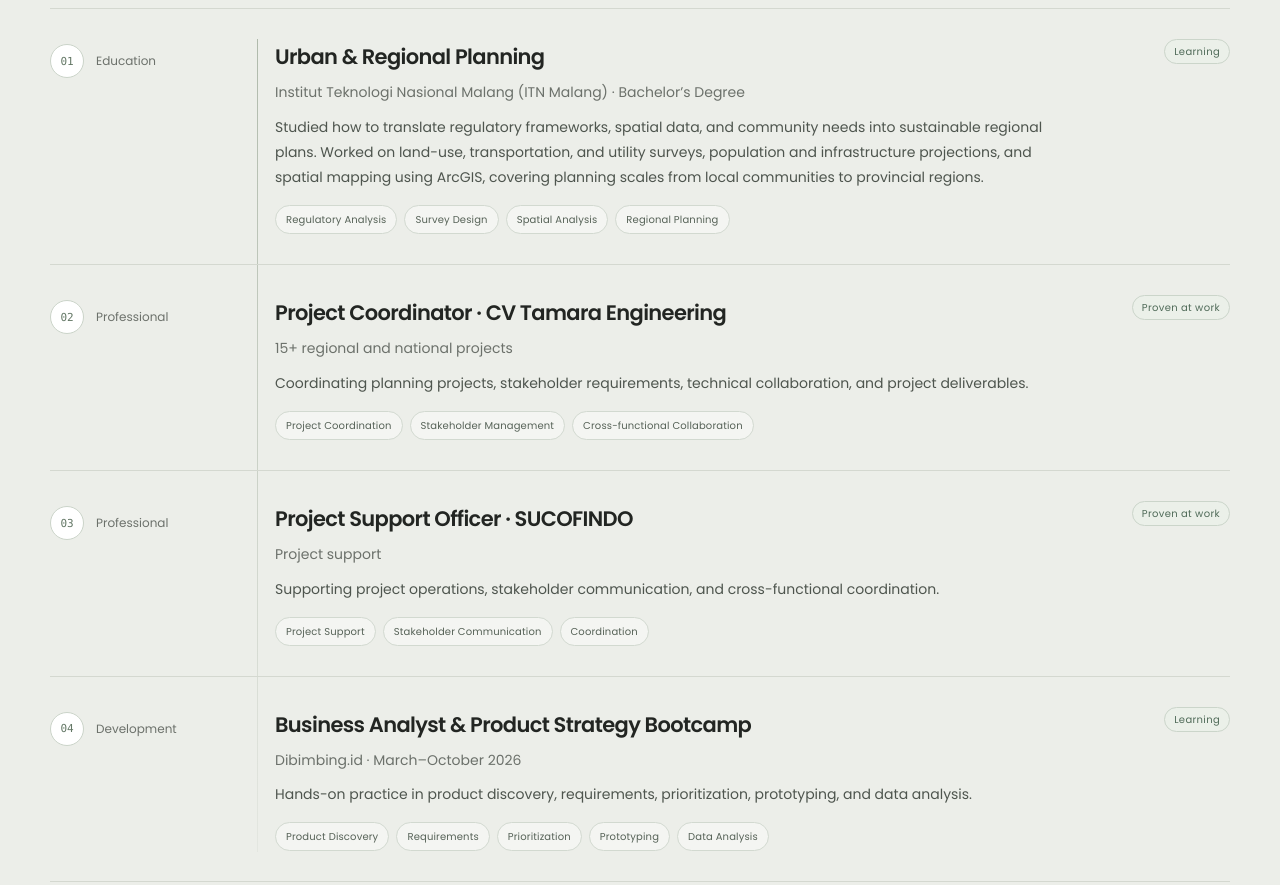
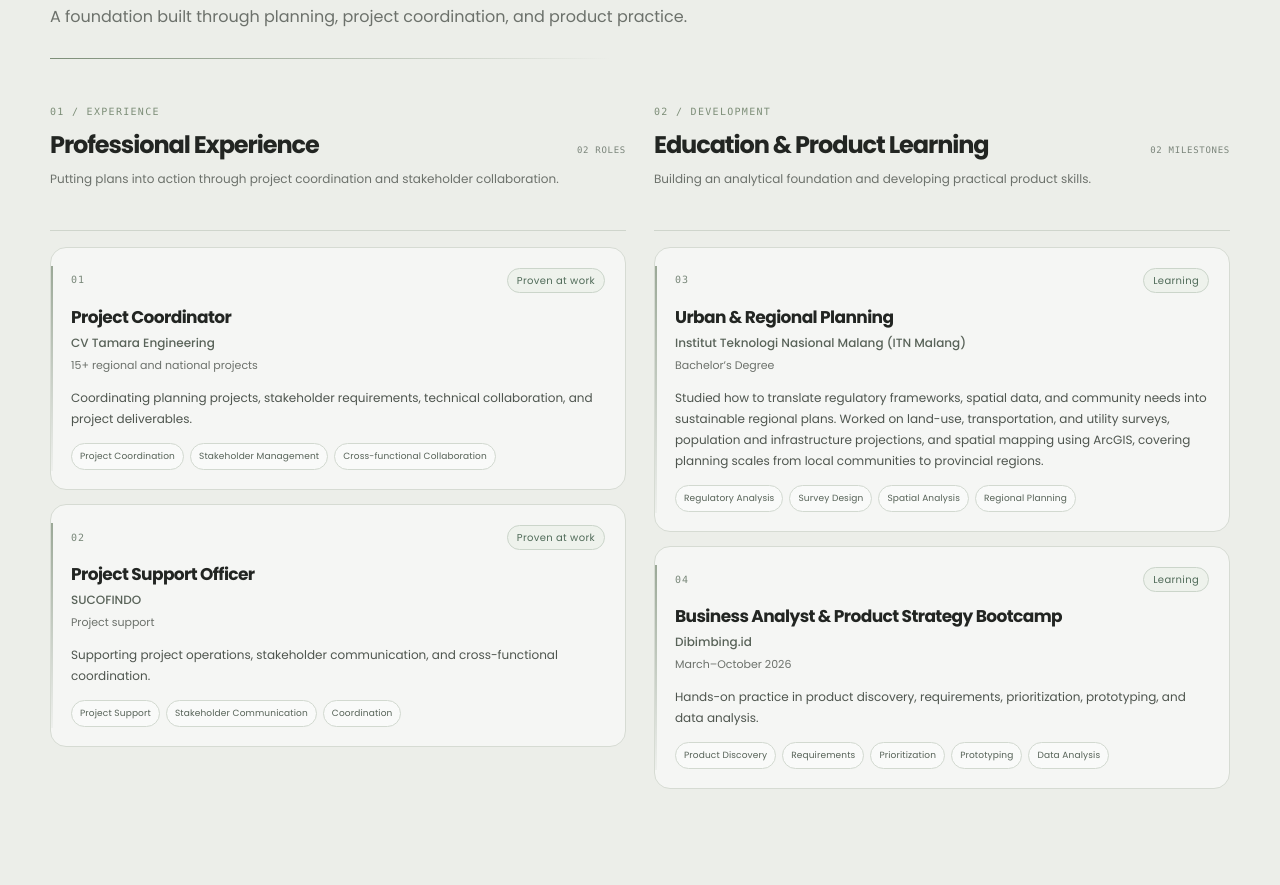
Before and after one commit to rosnymartikasari-source/Rosnyyandari-Martikasari-Portfolio, a plain HTML site: page index.html in a window 1280 px wide. Shown: the part 1246-2131 px from the top of the page. Drawn offline with Linux system fonts and the light colour scheme.

Commit message:
Update index.html

```diff
--- a/index.html
+++ b/index.html
@@ -12,16 +12,17 @@
 *{box-sizing:border-box}html{scroll-behavior:smooth;scroll-padding-top:92px}body{margin:0;background:var(--bg);color:var(--ink);font-family:'Poppins',sans-serif;font-size:16px;line-height:1.7}a{color:inherit;text-decoration:none}button{font:inherit;color:inherit;cursor:pointer}img{max-width:100%;display:block}
 .wrap{width:min(var(--max),calc(100% - 64px));margin:auto}.section{padding:110px 0}.eyebrow{font-size:12px;letter-spacing:.14em;text-transform:uppercase;color:var(--muted);font-weight:500}.section-head{max-width:780px;margin-bottom:46px}.section-head h2{font-size:clamp(36px,4.3vw,54px);line-height:1.18;letter-spacing:-.045em;margin:14px 0 16px;font-weight:600}.section-head p{color:var(--muted);max-width:650px;margin:0}.small{font-size:13px;color:var(--muted)}
 header{position:sticky;top:0;z-index:50;background:rgba(246,246,243,.94);backdrop-filter:blur(14px);border-bottom:1px solid var(--line)}.nav{height:72px;display:flex;align-items:center;justify-content:space-between}.logo{font-size:20px;font-weight:800;letter-spacing:-.06em}.navlinks{display:flex;gap:28px;align-items:center}.navlinks a{font-size:13px;color:#50554f;transition:color .2s}.navlinks a:hover{color:var(--ink)}.menu-btn{display:none;border:1px solid var(--line);background:transparent;border-radius:10px;padding:8px 12px}
-.hero{padding:76px 0 82px;min-height:calc(100vh - 72px);display:flex;align-items:center}.hero-grid{display:grid;grid-template-columns:minmax(0,1.18fr) minmax(300px,.82fr);gap:clamp(34px,4vw,52px);align-items:center}.hero-kicker{display:flex;align-items:center;gap:10px;margin-bottom:24px}.dot{width:8px;height:8px;background:var(--accent);border-radius:50%}.hero h1{font-size:clamp(42px,5.1vw,70px);line-height:1.04;letter-spacing:-.065em;font-weight:700;margin:0 0 22px}.hero h1 .soft{color:#8b9189}.hero-copy{font-size:16px;max-width:620px;color:#565c55;margin-bottom:26px;line-height:1.8}.hero-actions{display:flex;gap:12px;flex-wrap:wrap}.btn{display:inline-flex;align-items:center;gap:9px;padding:13px 20px;border:1px solid var(--ink);border-radius:999px;font-size:13px;font-weight:500;transition:.2s}.btn.primary{background:var(--ink);color:white}.btn.primary:hover{background:var(--accent);border-color:var(--accent)}.btn.secondary:hover{background:var(--accent2);border-color:var(--accent2)}.hero-visual {
+.hero{padding:76px 0 82px;min-height:calc(100vh - 72px);display:flex;align-items:center}.hero-grid{display:grid;grid-template-columns:minmax(0,1.05fr) minmax(420px,.95fr);gap:clamp(30px,3.5vw,44px);align-items:center}.hero-kicker{display:flex;align-items:center;gap:10px;margin-bottom:24px}.dot{width:8px;height:8px;background:var(--accent);border-radius:50%}.hero h1{font-size:clamp(42px,5.1vw,70px);line-height:1.04;letter-spacing:-.065em;font-weight:700;margin:0 0 22px}.hero h1 .soft{color:#8b9189}.hero-copy{font-size:16px;max-width:620px;color:#565c55;margin-bottom:26px;line-height:1.8}.hero-actions{display:flex;gap:12px;flex-wrap:wrap}.btn{display:inline-flex;align-items:center;gap:9px;padding:13px 20px;border:1px solid var(--ink);border-radius:999px;font-size:13px;font-weight:500;transition:.2s}.btn.primary{background:var(--ink);color:white}.btn.primary:hover{background:var(--accent);border-color:var(--accent)}.btn.secondary:hover{background:var(--accent2);border-color:var(--accent2)}.hero-visual {
   width: 100%;
-  height: 500px;
+  height: clamp(420px, 43vw, 560px);
   display: flex;
-  justify-content: center;
-  align-items: center;
-}.portrait-placeholder {
+  justify-content: stretch;
+  align-items: stretch;
+}
+.portrait-placeholder {
   width: 100%;
-  max-width: 500px;
-  height: 500px;
+  max-width: none;
+  height: 100%;
   overflow: hidden;
   border-radius: 24px;
   background: #e8e9e4;
@@ -55,9 +56,9 @@ header{position:sticky;top:0;z-index:50;background:rgba(246,246,243,.94);backdro
 .puzzle-detail{background:#f0f1ed;border-radius:24px;padding:36px;min-height:390px;display:flex;flex-direction:column;justify-content:center}.puzzle-detail h3{font-size:clamp(25px,2.7vw,34px);line-height:1.2;letter-spacing:-.045em;margin:12px 0 14px}.puzzle-detail>p{color:#596159;font-size:15px;margin:0 0 24px}.puzzle-tags{display:flex;flex-wrap:wrap;gap:8px}.puzzle-tags span{border:1px solid #cfd5cd;background:rgba(255,255,255,.45);border-radius:99px;padding:7px 11px;font-size:12px}.puzzle-evidence{border-top:1px solid #d4d8d0;margin-top:28px;padding-top:18px}.evidence-label{font-size:10px;letter-spacing:.12em;text-transform:uppercase;color:#7a8178}.puzzle-evidence p{font-size:13px;margin:5px 0 0;color:#4e554e}.puzzle-hint{font-size:11px;color:#777e76;margin-top:22px}
 @media(max-width:850px){.puzzle-layout{grid-template-columns:1fr;gap:24px}.puzzle-board{max-width:500px}.puzzle-detail{min-height:320px}}
 @media(max-width:640px){.puzzle-board{gap:8px;padding:5px}.puzzle-piece{min-height:145px;padding:16px;border-radius:22px 9px 22px 9px}.puzzle-piece:nth-child(2),.puzzle-piece:nth-child(3){border-radius:9px 22px 9px 22px}.piece-name{font-size:22px}.piece-caption{font-size:10px}.puzzle-center{width:78px;height:78px;font-size:16px}.puzzle-center span{font-size:7px}.puzzle-detail{padding:24px}}
-@media(max-width:1000px){.hero-grid{grid-template-columns:minmax(0,1.08fr) minmax(260px,.92fr);gap:30px}.hero-visual{height:420px}.portrait-placeholder{height:420px}.hero h1{font-size:clamp(40px,5.3vw,60px)}}
-@media(max-width:850px){.wrap{width:min(var(--max),calc(100% - 40px))}.section{padding:80px 0}.navlinks{gap:16px}.hero-grid{grid-template-columns:1fr .72fr;gap:32px}.hero-visual{min-height:360px}.portrait-placeholder{height:360px}.hero h1{font-size:clamp(44px,8vw,68px)}.about-grid{gap:40px}.project-cover{height:230px}.interest-grid{grid-template-columns:1fr 1fr}}
-@media(max-width:640px){html{scroll-padding-top:78px}.nav{height:64px}.menu-btn{display:block}.navlinks{display:none;position:absolute;top:64px;left:0;right:0;background:var(--bg);border-bottom:1px solid var(--line);padding:18px 20px 22px;flex-direction:column;align-items:flex-start;gap:16px}.navlinks.open{display:flex}.hero{padding:64px 0 70px;min-height:auto}.hero-grid{grid-template-columns:1fr;gap:30px}.hero h1{font-size:clamp(43px,12vw,65px)}.hero-copy{font-size:16px}.hero-visual{min-height:320px;height:320px}.portrait-placeholder{width:280px;height:320px}.about-grid{grid-template-columns:1fr;gap:24px}.about-label{position:static}.about-text p{font-size:17px}.timeline-item{grid-template-columns:1fr;gap:9px;padding:24px 0}.timeline-title{font-size:19px}.skill-explorer{grid-template-columns:1fr}.skill-panel{min-height:260px;padding:25px}.project-grid{grid-template-columns:1fr}.project-cover{height:220px}.project-info h3{font-size:21px}.interest-grid{grid-template-columns:1fr}.contact-wrap{padding:30px 24px}.contact h2{font-size:38px}.modal-box{padding:28px 22px}.modal-box h2{font-size:28px}.footer-inner{gap:8px}}
+@media(max-width:1000px){.hero-grid{grid-template-columns:minmax(0,1fr) minmax(320px,.9fr);gap:28px}.hero-visual{height:clamp(420px,46vw,490px)}.hero h1{font-size:clamp(40px,5.3vw,60px)}}
+@media(max-width:850px){.wrap{width:min(var(--max),calc(100% - 40px))}.section{padding:80px 0}.navlinks{gap:16px}.hero-grid{grid-template-columns:minmax(0,1fr) minmax(280px,.82fr);gap:24px}.hero-visual{height:390px}.hero h1{font-size:clamp(40px,6.5vw,58px)}.about-grid{gap:40px}.project-cover{height:230px}.interest-grid{grid-template-columns:1fr 1fr}}
+@media(max-width:640px){html{scroll-padding-top:78px}.nav{height:64px}.menu-btn{display:block}.navlinks{display:none;position:absolute;top:64px;left:0;right:0;background:var(--bg);border-bottom:1px solid var(--line);padding:18px 20px 22px;flex-direction:column;align-items:flex-start;gap:16px}.navlinks.open{display:flex}.hero{padding:64px 0 70px;min-height:auto}.hero-grid{grid-template-columns:1fr;gap:30px}.hero h1{font-size:clamp(43px,12vw,65px)}.hero-copy{font-size:16px}.hero-visual{min-height:0;height:clamp(320px,95vw,420px)}.portrait-placeholder{width:100%;height:100%;max-width:none}.about-grid{grid-template-columns:1fr;gap:24px}.about-label{position:static}.about-text p{font-size:17px}.timeline-item{grid-template-columns:1fr;gap:9px;padding:24px 0}.timeline-title{font-size:19px}.skill-explorer{grid-template-columns:1fr}.skill-panel{min-height:260px;padding:25px}.project-grid{grid-template-columns:1fr}.project-cover{height:220px}.project-info h3{font-size:21px}.interest-grid{grid-template-columns:1fr}.contact-wrap{padding:30px 24px}.contact h2{font-size:38px}.modal-box{padding:28px 22px}.modal-box h2{font-size:28px}.footer-inner{gap:8px}}
 
 /* Layout corrections: keep portfolio sections stacked and give each section room */
 main{display:block;width:100%;}
@@ -163,7 +164,39 @@ html{scroll-padding-top:88px}
  .entry-index{width:32px;height:32px}
 }
 
-</style>
+
+/* Career journey: grouped editorial cards */
+.experience-groups{display:grid;grid-template-columns:repeat(2,minmax(0,1fr));gap:clamp(18px,2.2vw,28px);align-items:start}
+.experience-group{min-width:0;position:relative}
+.experience-group-head{min-height:126px;padding:0 0 18px;border-bottom:1px solid #cfd5cc;margin-bottom:16px}
+.group-index{display:block;font:10px/1.4 ui-monospace,SFMono-Regular,Consolas,monospace;letter-spacing:.13em;color:var(--accent);margin-bottom:12px}
+.group-title-row{display:flex;justify-content:space-between;align-items:baseline;gap:10px}
+.group-title-row h3{font-size:clamp(19px,2vw,24px);line-height:1.2;letter-spacing:-.045em;margin:0}
+.group-count{font:9px/1.4 ui-monospace,SFMono-Regular,Consolas,monospace;letter-spacing:.08em;color:#7b857b;white-space:nowrap}
+.experience-group-head>p{font-size:12px;line-height:1.65;color:var(--muted);margin:9px 0 0}
+.experience-card-list{display:grid;gap:14px}
+.experience-card{position:relative;min-width:0;padding:20px 20px 19px;border:1px solid #d6dbd3;border-radius:16px;background:rgba(255,255,255,.52);transition:transform .22s ease,border-color .22s ease,box-shadow .22s ease,background .22s ease}
+.experience-card:before{content:"";position:absolute;left:0;top:18px;bottom:18px;width:2px;background:linear-gradient(180deg,var(--accent),rgba(125,142,120,.08));opacity:.75}
+.experience-card:hover,.experience-card:focus-within{transform:translateY(-3px);border-color:#b9c6b8;background:rgba(255,255,255,.82);box-shadow:0 12px 28px rgba(34,42,34,.07)}
+.card-topline{display:flex;justify-content:space-between;align-items:center;gap:10px;margin-bottom:13px}
+.card-index{font:10px/1 ui-monospace,SFMono-Regular,Consolas,monospace;color:#788779;letter-spacing:.1em}
+.experience-card .evidence-status{margin:0;flex-shrink:0}
+.experience-card h4{font-size:17px;line-height:1.35;letter-spacing:-.035em;margin:0 0 4px}
+.experience-organization{font-size:12px;font-weight:500;color:#596359;margin:0 0 3px}
+.experience-subline{font-size:11px;color:var(--muted);margin:0 0 12px}
+.experience-description{font-size:12px;line-height:1.75;color:#4e554e;margin:0}
+.experience-card .experience-tags{margin-top:14px;gap:6px}
+.experience-card .experience-tags span{font-size:9px;padding:5px 8px}
+@media(max-width:760px){.experience-groups{grid-template-columns:1fr;gap:34px}.experience-group-head{min-height:0}.experience-card{padding:19px 18px}.experience-card h4{font-size:17px}}
+@media(prefers-reduced-motion:reduce){.experience-card{transition:none}}
+\n
+/* Hero portrait sizing refinement */
+@media(min-width:1001px){
+  .hero-grid{grid-template-columns:minmax(0,1.05fr) minmax(420px,.95fr)}
+  .hero-visual,.portrait-placeholder{min-width:0}
+}
+.portrait-placeholder img{width:100%;height:100%;object-fit:cover;object-position:center 27%}
+\n</style>
 </head>
 <body>
 <div class="scroll-progress" aria-hidden="true"><span></span></div>
@@ -197,74 +230,72 @@ html{scroll-padding-top:88px}
       <h2>Different disciplines.<br>One evolving perspective.</h2>
       <p>A foundation built through planning, project coordination, and product practice.</p>
     </div>
-    <div class="timeline reveal">
-      <article class="timeline-item experience-entry">
-        <div class="timeline-date"><span class="entry-index">01</span><span>Education</span></div>
-        <div class="experience-content">
-          <div class="experience-heading">
-            <div>
-              <h3 class="timeline-title">Urban &amp; Regional Planning</h3>
-              <p class="timeline-sub">Institut Teknologi Nasional Malang (ITN Malang) · Bachelor’s Degree</p>
+    <div class="experience-groups reveal">
+      <section class="experience-group" aria-labelledby="professional-heading">
+        <div class="experience-group-head">
+          <span class="group-index">01 / EXPERIENCE</span>
+          <div class="group-title-row">
+            <h3 id="professional-heading">Professional Experience</h3>
+            <span class="group-count">02 ROLES</span>
+          </div>
+          <p>Putting plans into action through project coordination and stakeholder collaboration.</p>
+        </div>
+        <div class="experience-card-list">
+          <article class="experience-card">
+            <div class="card-topline"><span class="card-index">01</span><span class="evidence-status">Proven at work</span></div>
+            <h4>Project Coordinator</h4>
+            <p class="experience-organization">CV Tamara Engineering</p>
+            <p class="experience-subline">15+ regional and national projects</p>
+            <p class="experience-description">Coordinating planning projects, stakeholder requirements, technical collaboration, and project deliverables.</p>
+            <div class="experience-tags" aria-label="Related capabilities">
+              <span>Project Coordination</span><span>Stakeholder Management</span><span>Cross-functional Collaboration</span>
             </div>
-            <span class="evidence-status">Learning</span>
+          </article>
+          <article class="experience-card">
+            <div class="card-topline"><span class="card-index">02</span><span class="evidence-status">Proven at work</span></div>
+            <h4>Project Support Officer</h4>
+            <p class="experience-organization">SUCOFINDO</p>
+            <p class="experience-subline">Project support</p>
+            <p class="experience-description">Supporting project operations, stakeholder communication, and cross-functional coordination.</p>
+            <div class="experience-tags" aria-label="Related capabilities">
+              <span>Project Support</span><span>Stakeholder Communication</span><span>Coordination</span>
+            </div>
+          </article>
+        </div>
+      </section>
+
+      <section class="experience-group" aria-labelledby="learning-heading">
+        <div class="experience-group-head">
+          <span class="group-index">02 / DEVELOPMENT</span>
+          <div class="group-title-row">
+            <h3 id="learning-heading">Education &amp; Product Learning</h3>
+            <span class="group-count">02 MILESTONES</span>
           </div>
-          <p class="timeline-desc">Studied how to translate regulatory frameworks, spatial data, and community needs into sustainable regional plans. Worked on land-use, transportation, and utility surveys, population and infrastructure projections, and spatial mapping using ArcGIS, covering planning scales from local communities to provincial regions.</p>
-          <div class="experience-tags" aria-label="Related capabilities">
-            <span>Regulatory Analysis</span><span>Survey Design</span><span>Spatial Analysis</span><span>Regional Planning</span>
-          </div>
+          <p>Building an analytical foundation and developing practical product skills.</p>
         </div>
-      </article>
-
-      <article class="timeline-item experience-entry">
-        <div class="timeline-date"><span class="entry-index">02</span><span>Professional</span></div>
-        <div class="experience-content">
-          <div class="experience-heading">
-            <div>
-              <h3 class="timeline-title">Project Coordinator · CV Tamara Engineering</h3>
-              <p class="timeline-sub">15+ regional and national projects</p>
+        <div class="experience-card-list">
+          <article class="experience-card">
+            <div class="card-topline"><span class="card-index">03</span><span class="evidence-status">Learning</span></div>
+            <h4>Urban &amp; Regional Planning</h4>
+            <p class="experience-organization">Institut Teknologi Nasional Malang (ITN Malang)</p>
+            <p class="experience-subline">Bachelor’s Degree</p>
+            <p class="experience-description">Studied how to translate regulatory frameworks, spatial data, and community needs into sustainable regional plans. Worked on land-use, transportation, and utility surveys, population and infrastructure projections, and spatial mapping using ArcGIS, covering planning scales from local communities to provincial regions.</p>
+            <div class="experience-tags" aria-label="Related capabilities">
+              <span>Regulatory Analysis</span><span>Survey Design</span><span>Spatial Analysis</span><span>Regional Planning</span>
             </div>
-            <span class="evidence-status">Proven at work</span>
-          </div>
-          <p class="timeline-desc">Coordinating planning projects, stakeholder requirements, technical collaboration, and project deliverables.</p>
-          <div class="experience-tags" aria-label="Related capabilities">
-            <span>Project Coordination</span><span>Stakeholder Management</span><span>Cross-functional Collaboration</span>
-          </div>
+          </article>
+          <article class="experience-card">
+            <div class="card-topline"><span class="card-index">04</span><span class="evidence-status">Learning</span></div>
+            <h4>Business Analyst &amp; Product Strategy Bootcamp</h4>
+            <p class="experience-organization">Dibimbing.id</p>
+            <p class="experience-subline">March–October 2026</p>
+            <p class="experience-description">Hands-on practice in product discovery, requirements, prioritization, prototyping, and data analysis.</p>
+            <div class="experience-tags" aria-label="Related capabilities">
+              <span>Product Discovery</span><span>Requirements</span><span>Prioritization</span><span>Prototyping</span><span>Data Analysis</span>
+            </div>
+          </article>
         </div>
-      </article>
-
-      <article class="timeline-item experience-entry">
-        <div class="timeline-date"><span class="entry-index">03</span><span>Professional</span></div>
-        <div class="experience-content">
-          <div class="experience-heading">
-            <div>
-              <h3 class="timeline-title">Project Support Officer · SUCOFINDO</h3>
-              <p class="timeline-sub">Project support</p>
-            </div>
-            <span class="evidence-status">Proven at work</span>
-          </div>
-          <p class="timeline-desc">Supporting project operations, stakeholder communication, and cross-functional coordination.</p>
-          <div class="experience-tags" aria-label="Related capabilities">
-            <span>Project Support</span><span>Stakeholder Communication</span><span>Coordination</span>
-          </div>
-        </div>
-      </article>
-
-      <article class="timeline-item experience-entry">
-        <div class="timeline-date"><span class="entry-index">04</span><span>Development</span></div>
-        <div class="experience-content">
-          <div class="experience-heading">
-            <div>
-              <h3 class="timeline-title">Business Analyst &amp; Product Strategy Bootcamp</h3>
-              <p class="timeline-sub">Dibimbing.id · March–October 2026</p>
-            </div>
-            <span class="evidence-status">Learning</span>
-          </div>
-          <p class="timeline-desc">Hands-on practice in product discovery, requirements, prioritization, prototyping, and data analysis.</p>
-          <div class="experience-tags" aria-label="Related capabilities">
-            <span>Product Discovery</span><span>Requirements</span><span>Prioritization</span><span>Prototyping</span><span>Data Analysis</span>
-          </div>
-        </div>
-      </article>
+      </section>
     </div>
   </div>
 </section>
```
